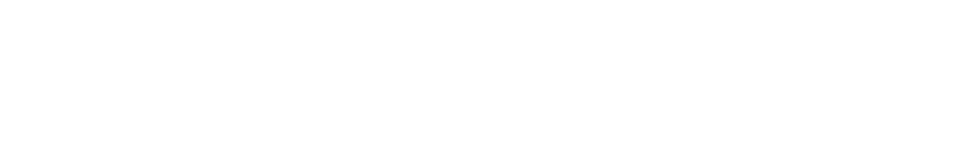
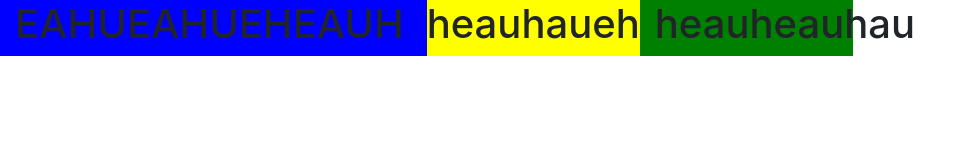
Before and after one commit to danielSantosP/HackathonVarejoMesa2, a plain HTML site: page index.html in a window 1280 px wide. Shown: the whole page, without its empty margins (0-976 px from the left). Drawn offline with nearby package versions, Linux system fonts and the light colour scheme.

Commit message:
Criação de 4 divs

```diff
--- a/css/style.css
+++ b/css/style.css
@@ -0,0 +1,11 @@
+.oi{
+    background-color: blue;
+}
+
+.ei{
+    background-color: yellow;
+}
+
+.ai{
+    background-color: green;
+}
--- a/index.html
+++ b/index.html
@@ -13,8 +13,15 @@
     </head>
     <body>
         <div class="container-fluid">
-            <div class="">
-
+            <div class="row">
+                <div class="col-md-4 oi">
+                        <h1>EAHUEAHUEHEAUH</h1>
+                </div>
+                <div class="cold-md-6 ei">
+                    <h1>heauhaueh</h1>
+                </div>
+                <div class="col-md-2 ai">
+                    <h1>heauheauhau</h1></div>
             </div>
 
         </div>
```
